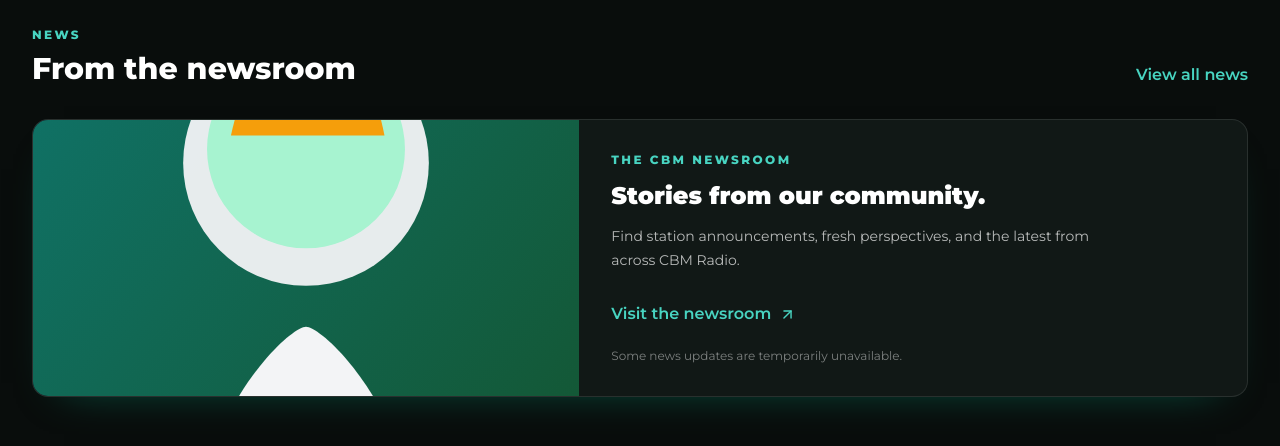
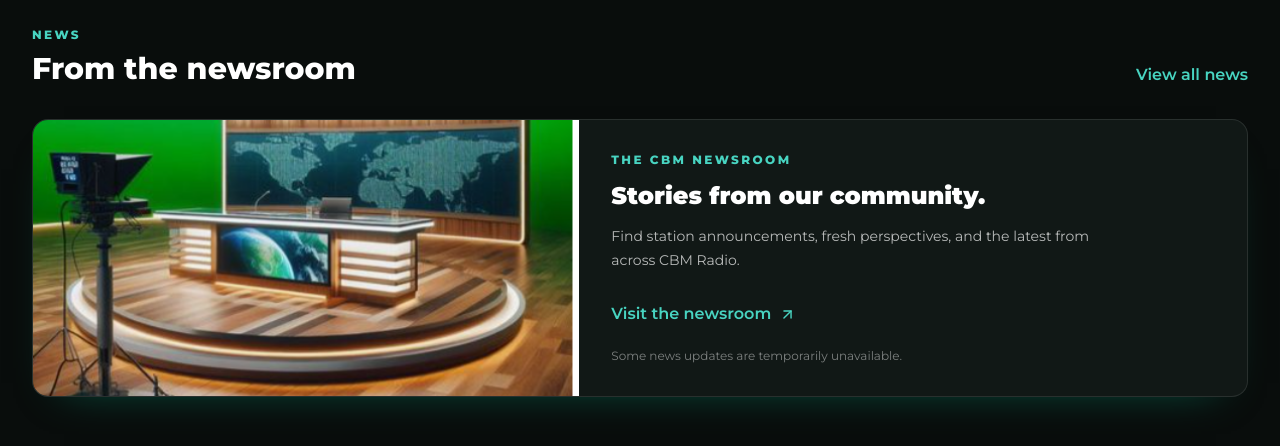
Before and after one commit to CBM-GROUP/cbmradio3-publicwebsite, a Next.js app: page / in a window 1280 px wide. Shown: the part 5280-5726 px from the top of the page. Built offline with nearby package versions, Linux system fonts and the light colour scheme; no server answers.

Commit message:
feat(news-section): replace InnocentPortrait with newsroom studio set image

```diff
--- a/src/components/news-section.tsx
+++ b/src/components/news-section.tsx
@@ -8,7 +8,7 @@
 import { formatPublicationDate, formatTimeAgo } from "@/lib/article-metadata";
 import homeService from "@/services/home.service";
 import type { ArticleSummary } from "@/types/news";
-import InnocentPortrait from "../../public/cbm_images/innocent1.svg";
+import NewsroomStudioSet from "../../public/cbm_images/newsroom-studio-set.png";
 import BrianPortrait from "../../public/cbm_images/brian.svg";
 import SamuelPortrait from "../../public/cbm_images/samuel.svg";
 
@@ -64,8 +64,8 @@
         <div className="cbm-card grid overflow-hidden rounded-xl border border-white/10 bg-[#111816] sm:grid-cols-[0.9fr_1.1fr]">
           <div className="relative min-h-52 sm:min-h-64">
             <Image
-              src={InnocentPortrait}
-              alt="CBM Radio presenter Innocent Kato"
+              src={NewsroomStudioSet}
+              alt="CBM Radio newsroom studio set"
               fill
               sizes="(max-width: 640px) 100vw, 42vw"
               className="object-cover"
```
Also changed, not shown: public/cbm_images/newsroom-studio-set.png (added).
